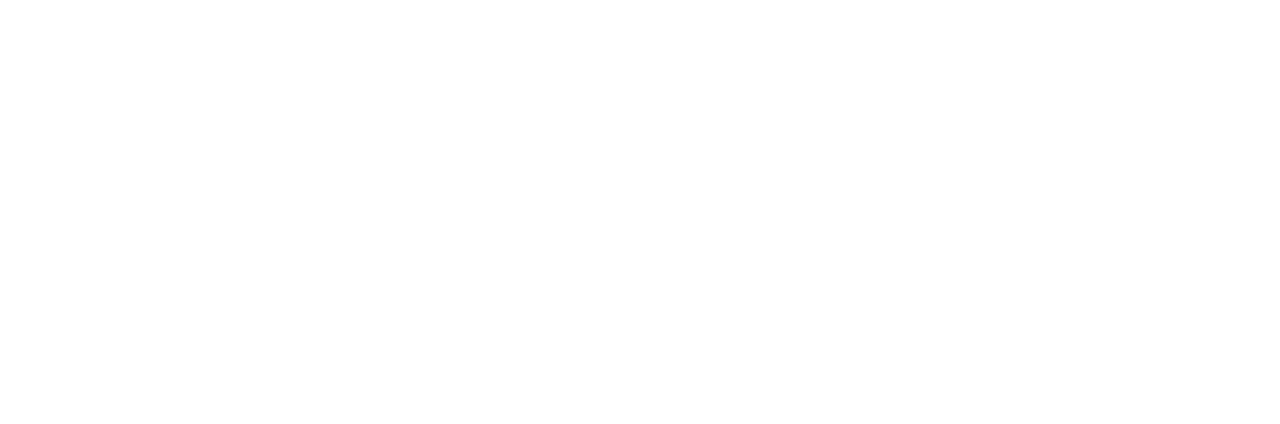
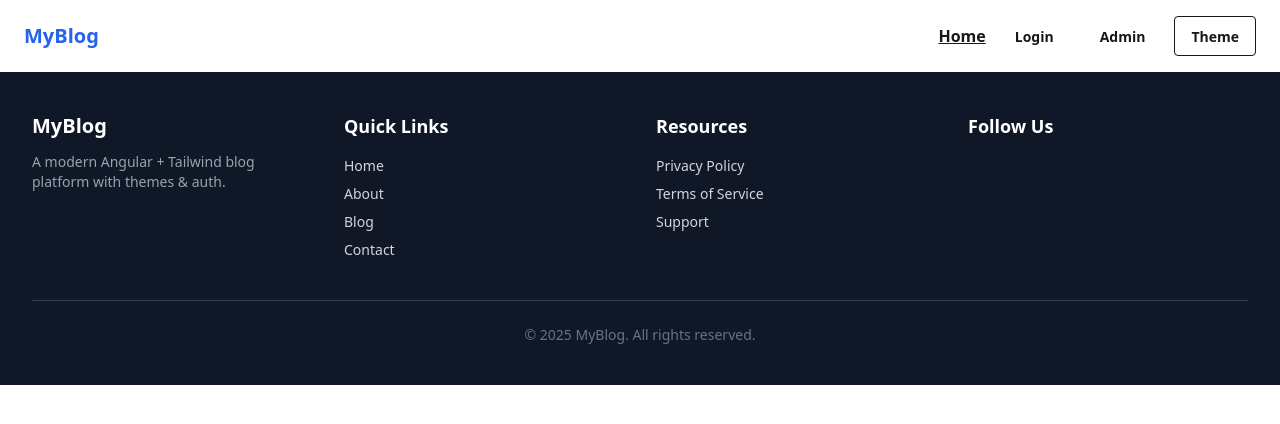
Before and after one commit to abhishek-kumar2/angular-basic-layout, an Angular app: page /auth in a window 1280 px wide. Shown: the top 424 px of the page. Built offline with nearby package versions, Linux system fonts and the light colour scheme.

Commit message:
shared navbar & footer added for auth layout

```diff
--- a/src/app/core/layouts/auth-layout/auth-layout.html
+++ b/src/app/core/layouts/auth-layout/auth-layout.html
@@ -1,3 +1,5 @@
+<app-navbar></app-navbar>
 <div class="auth-wrapper">
   <router-outlet></router-outlet>
 </div>
+<app-footer></app-footer>
--- a/src/app/core/layouts/auth-layout/auth-layout.ts
+++ b/src/app/core/layouts/auth-layout/auth-layout.ts
@@ -1,9 +1,11 @@
 import { Component } from '@angular/core';
 import { RouterModule } from '@angular/router';
+import { Navbar } from '../../../shared/navbar/navbar';
+import { Footer } from '../../../shared/footer/footer';
 
 @Component({
   selector: 'app-auth-layout',
-  imports: [RouterModule],
+  imports: [Navbar, Footer, RouterModule],
   templateUrl: './auth-layout.html',
   styleUrl: './auth-layout.css'
 })
```
